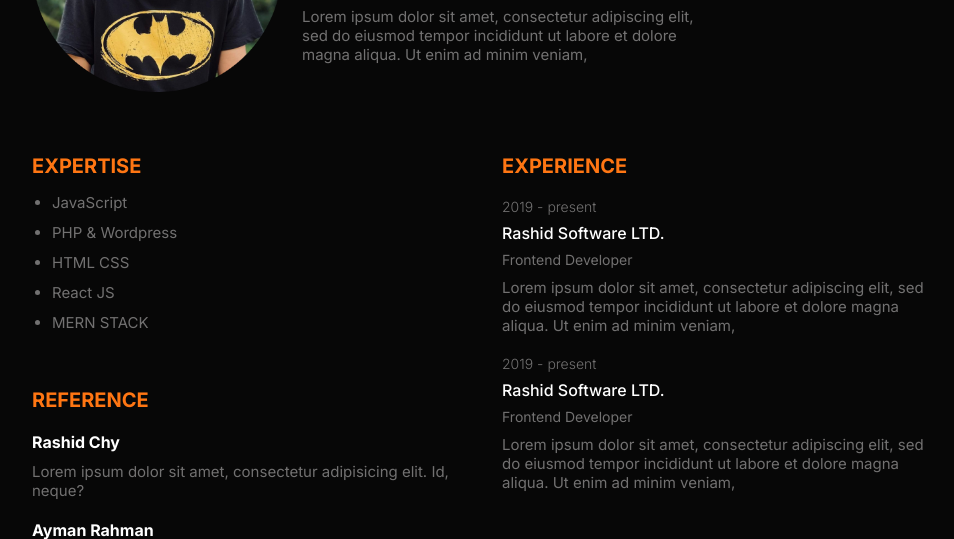
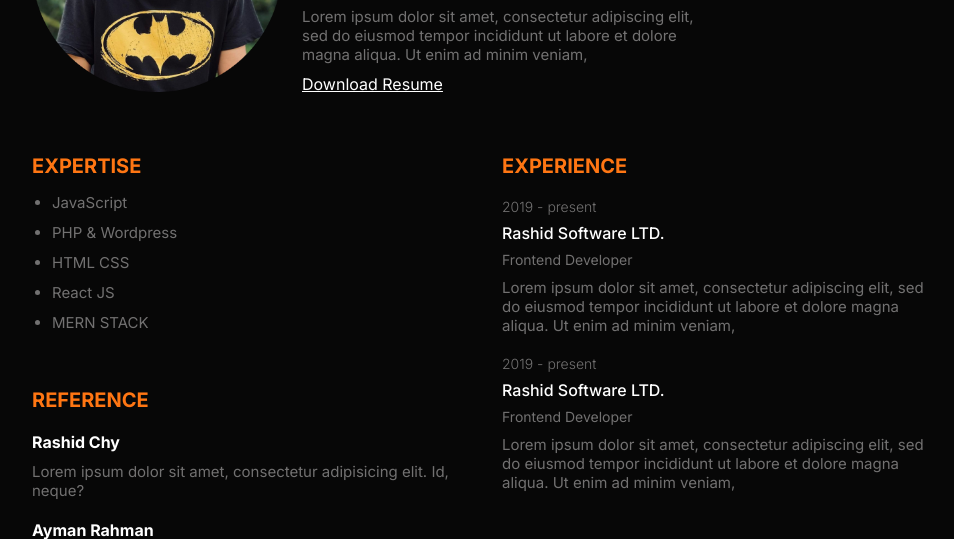
Before and after one commit to ShaifArfan/html-css-resume, a plain HTML site: page index.html in a window 1280 px wide. Shown: the part 208-747 px from the top of the page, without its empty margins (158-1112 px from the left). Drawn offline with nearby package versions, Linux system fonts and the light colour scheme.

Commit message:
adding download button

```diff
--- a/index.html
+++ b/index.html
@@ -14,7 +14,6 @@
   <div class="container">
     <div class="profile">
       <div class="profile_container">
-
         <div class="profile_profileImg">
           <img src="./images/profileImage.png" alt="shaif arfan">
         </div>
@@ -29,6 +28,7 @@
             dolore
             magna aliqua. Ut enim ad minim veniam,
           </p>
+          <a class="downloadBtn" href="./cv.pdf" download="Resume.pdf">Download Resume</a>
         </div>
       </div>
     </div>
--- a/style.css
+++ b/style.css
@@ -153,6 +153,15 @@ a {
 .profile_description {
 	max-width: 400px;
 }
+.downloadBtn {
+	display: inline-block;
+	text-decoration: underline;
+	font-size: 1.6rem;
+	margin-top: 1rem;
+}
+.downloadBtn:hover {
+	color: var(--primary-color);
+}
 @media only screen and (max-width: 768px) {
 	.profile_container {
 		flex-direction: column;
```
Also changed, not shown: 1 other file.
